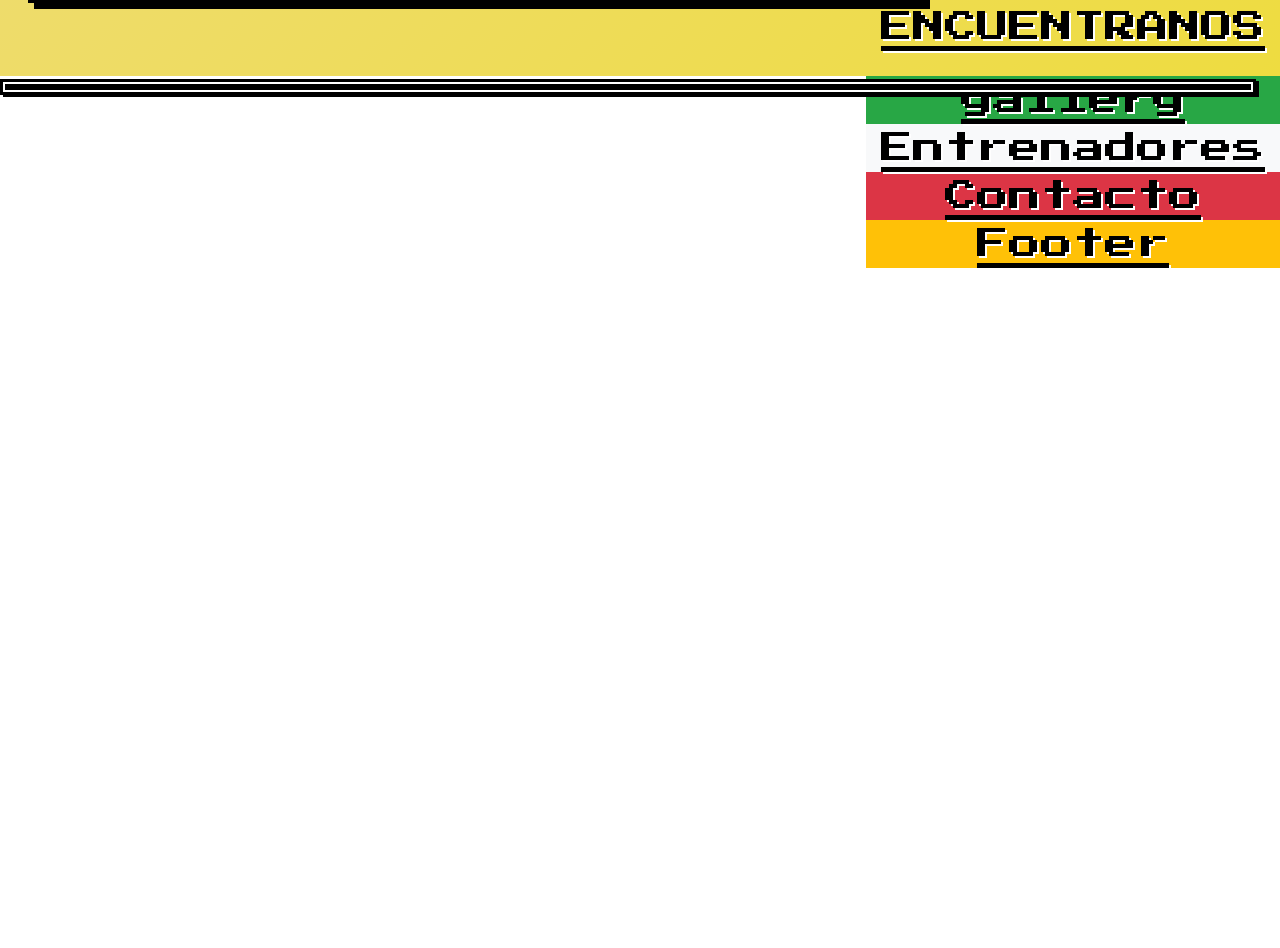
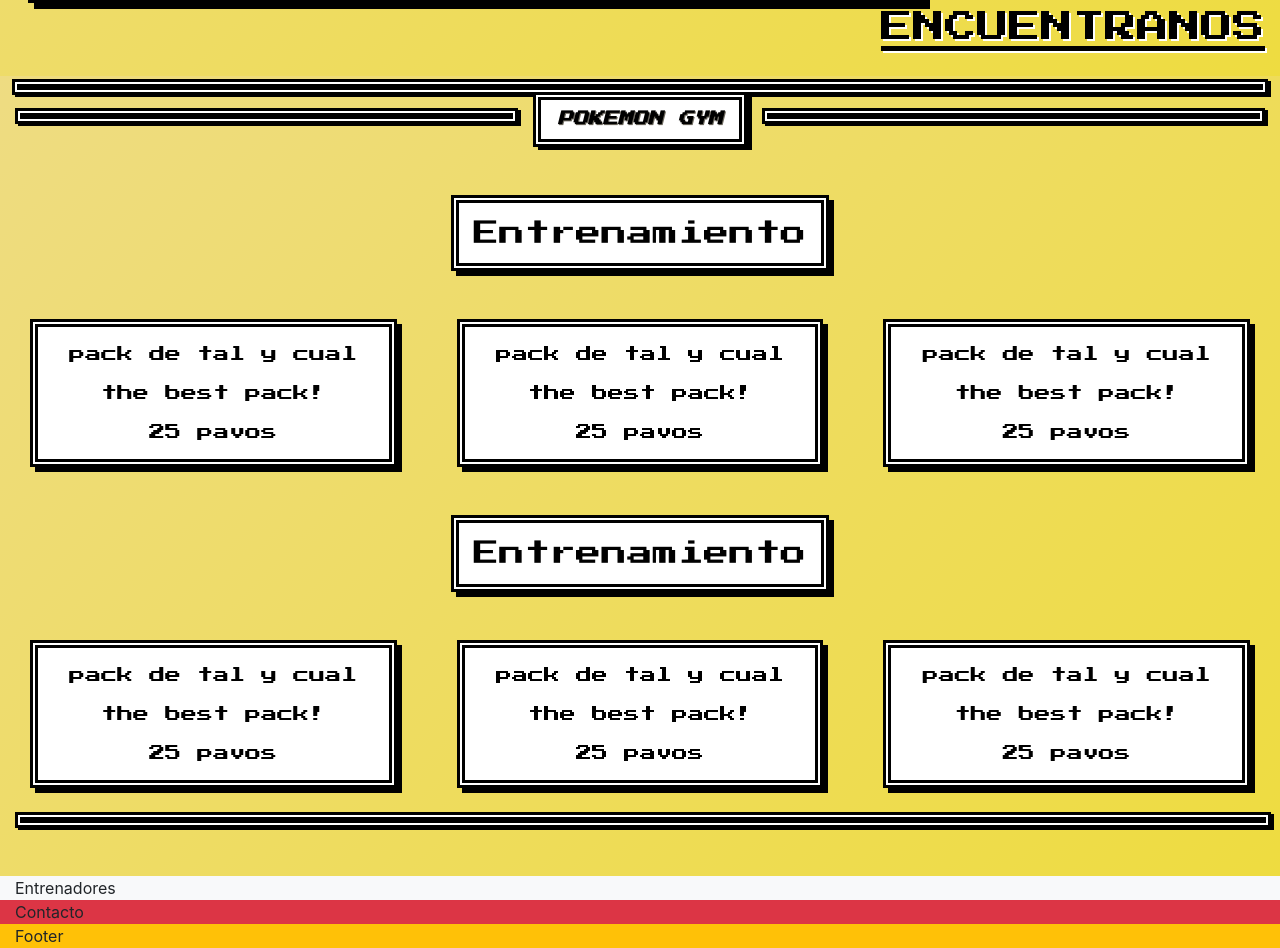
Before and after one commit to alejandro-torres/practica_gimnasio, a plain HTML site: page practica_gimnasio-master/index.html in a window 1280 px wide. Shown: the part 748-1696 px from the top of the page. Before the commit the page ends 1016 px from the top, so only its background shows below. Drawn offline with nearby package versions, Linux system fonts and the light colour scheme.

Commit message:
Tarifas añadidas

```diff
--- a/practica_gimnasio-master/index.html
+++ b/practica_gimnasio-master/index.html
@@ -105,20 +105,119 @@
                     <img src="media/mapa_about" width="400px" height="461px" border-radius="2px">
                 </div>
                 <div class="column"><a class="text-black" target="blank" href="http://maps.google.com"
-                        id="encuentranos_texto">ENCUENTRANOS</div>
+                        id="encuentranos_texto">ENCUENTRANOS</a></div>
 
             </div>
             <hr style="width: 96.9vw" class="mt-4">
 
     </section>
     <!--FINAL PAGINA ABOUT-->
-    <!--INICIO PAGINA GALLERY-->
-    <section class="container-fluid bg-success modulo" id="gallery">
-        <div>gallery
+    <!--INICIO PAGINA TARIFAS-->
+    <section class="container-fluid bg-success modulo" id="tarifas">
+        <div class="row">
+            <div class="column col-xl-5">
+                <div class="column col-xl-2"></div>
 
+                <div class="column col-xl-12 float-right">
+                    <div class="row"></div>
+                    <div class="row">
+                        <hr class="container">
+                    </div>
+                    <div class="row"></div>
+                </div>
+
+                <div class="column col-xl-2"></div>
+
+            </div>
+            <div class="column col-xl-2 text-center p-2" id="logo_about">POKEMON GYM </div>
+            <div class="column col-xl-5">
+                <div class="column col-xl-1"></div>
+
+                <div class="column col-xl-12">
+                    <div class="row"></div>
+                    <div class="row">
+                        <hr class="container">
+                    </div>
+                    <div class="row"></div>
+                </div>
+
+                <div class="column col-xl-1"></div>
+
+            </div></div>
+        <!-- <div class="row mt-5">
+        		<div class="col-md-4 offset-md-4 text-center caja_arcade">
+        			Entrenamiento
+        		</div>
+            </div>
+        -->
+        <!-- <div class="row pr-3 pl-3 text-center">
+
+        	<div class="margen_columnas text-center col-md-3">hola
+
+        	</div>
+        	<div class="margen_columnas text-center col-md-3">hola
+
+        	</div>
+        	<div class="margen_columnas text-center col-md-3">hola
+
+        	</div>
+
+        </div> -->
+        <div class="row mt-5">
+        	<h2 class=" caja_arcade titulo_tarifas">Entrenamiento</h2>
         </div>
+        <div class="row text-center mt-5">
+            <div class="col-md-4">
+                <div class="carta_precio caja_arcade">
+                    <p>pack de tal y cual</p>
+                    <p>the best pack!</p>
+                    <p>25 pavos</p>
+                </div>
+            </div>
+            <div class="col-md-4">
+                <div class="carta_precio caja_arcade">
+                    <p>pack de tal y cual</p>
+                    <p>the best pack!</p>
+                    <p>25 pavos</p>
+                </div>
+            </div>
+            <div class="col-md-4">
+                <div class="carta_precio caja_arcade">
+                    <p>pack de tal y cual</p>
+                    <p>the best pack!</p>
+                    <p>25 pavos</p>
+                </div>
+            </div>
+        </div>
+        <div class="row mt-5">
+            <h2 class=" caja_arcade titulo_tarifas">Entrenamiento</h2>
+        </div>
+         <div class="row text-center mt-5">
+            <div class="col-md-4">
+                <div class="carta_precio caja_arcade">
+                    <p>pack de tal y cual</p>
+                    <p>the best pack!</p>
+                    <p>25 pavos</p>
+                </div>
+            </div>
+            <div class="col-md-4">
+                <div class="carta_precio caja_arcade">
+                    <p>pack de tal y cual</p>
+                    <p>the best pack!</p>
+                    <p>25 pavos</p>
+                </div>
+            </div>
+            <div class="col-md-4">
+                <div class="carta_precio caja_arcade">
+                    <p>pack de tal y cual</p>
+                    <p>the best pack!</p>
+                    <p>25 pavos</p>
+                </div>
+            </div>
+        </div>
+        <hr style="width: 96.9vw" class="mt-4">
     </section>
-    <!--FINAL PAGINA GALLERY-->
+    <!--FINAL PAGINA TARIFAS-->
     <!--INICIO PAGINA TEAM-->
     <section class="container-fluid bg-light modulo" id="team">
         <div>Entrenadores
--- a/practica_gimnasio-master/style.css
+++ b/practica_gimnasio-master/style.css
@@ -1,7 +1,7 @@
 .modulo {
 
 }
-#about {
+#about, #tarifas {
     padding-top: 2vh;
     background-image: linear-gradient(-45deg, #eedc40 , #eedc82);
     height: 100vh;
@@ -120,3 +120,31 @@ hr {
     visibility: hidden;
 
 }
+
+/*=============ESTILOS TARIFA===============*/
+.caja_arcade{
+    background-color: white;
+    color: black;
+    font-family: "Press Start 2P";
+    box-shadow: 5px 5px black;
+    border: double 8px black;
+}
+.titulo_tarifas{
+    margin: 0 auto;
+    padding: 15px;
+    font-size: 2vw;
+}
+/*.margen_columnas{
+    margin-right: 4vw; margin-left: 4vw;
+}*/
+.carta_precio{
+    margin: 0 15px;
+    transition: transform 0.1s;
+}
+.carta_precio:hover{
+    transform:translateY(-10px);
+}
+.carta_precio p{
+    margin: 15px;
+}
+/*==========================================*/
```
